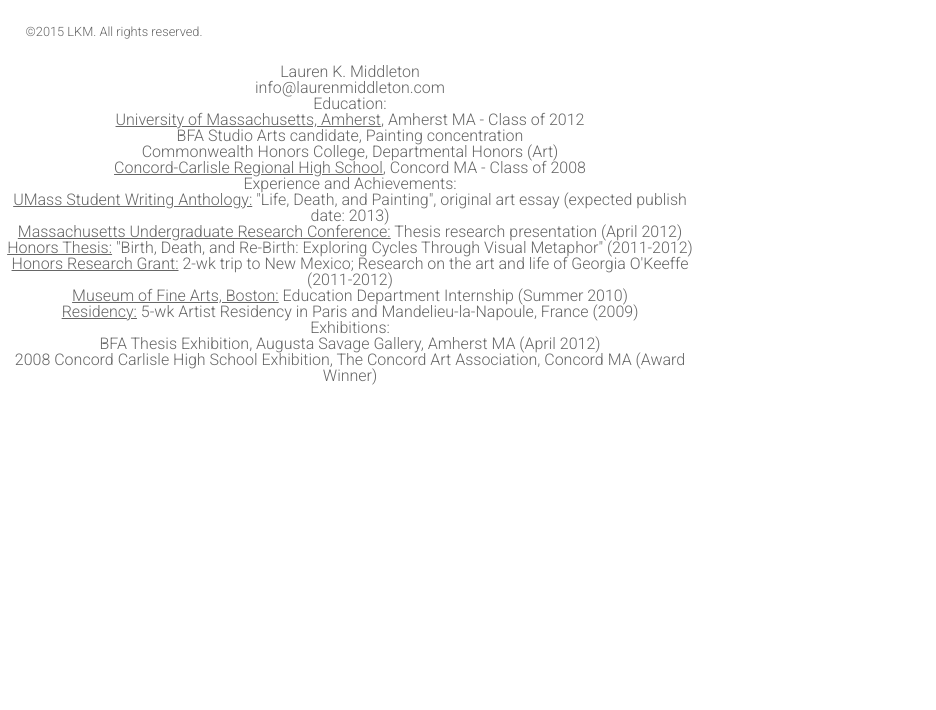
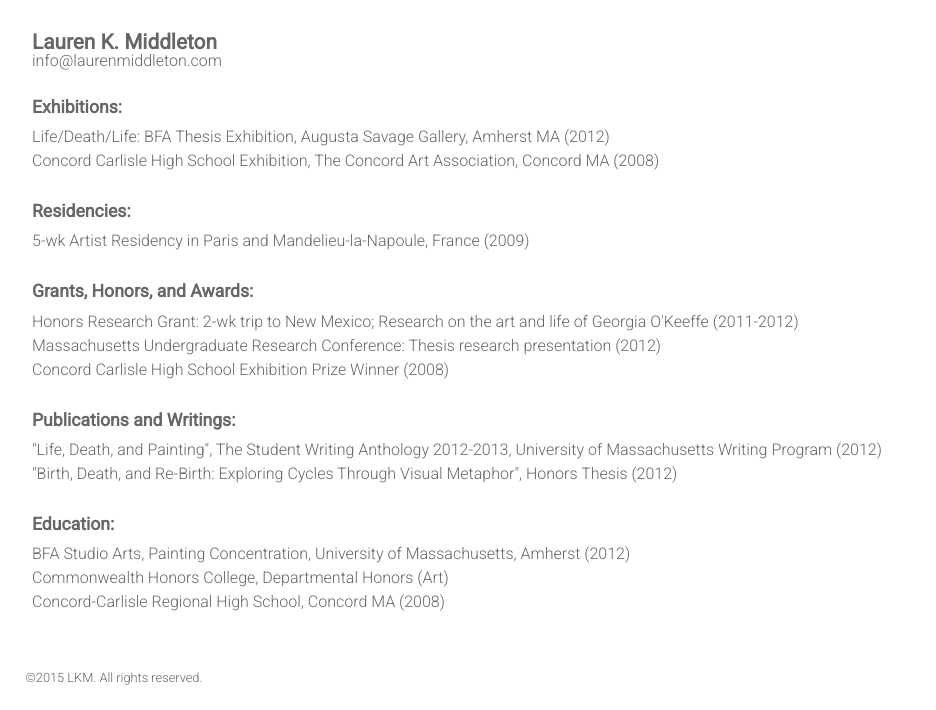
Before and after one commit to lmiddleton/laurenmiddleton.com, a PHP site: page /resume.php in a window 1280 px wide. Shown: the part 121-831 px from the top of the page, without its empty margins (0-936 px from the left). Before the commit the page ends 506 px from the top, so only its background shows below. Run offline with PHP 8.4, Linux system fonts and the light colour scheme.

Commit message:
fixed resume format

```diff
--- a/laurenmiddleton.com/css/styles.css
+++ b/laurenmiddleton.com/css/styles.css
@@ -2,6 +2,18 @@
 	font-family: 'Roboto', sans-serif;
 	font-weight: 300;
 	color: #666666;
+}
+
+h2 {
+	font-size: 1.3em;
+	font-weight: bold;
+}
+
+h3 {
+	margin-bottom: 0.5em;
+	margin-top: 1.7em;
+	font-size: 1.1em;
+	font-weight: bold;
 }
 
 a:link {
@@ -19,6 +31,11 @@
 
 ul.basic {
 	list-style-type: none;
+}
+
+ul.resume li {
+	list-style-type: none;
+	line-height: 1.5em;
 }
 
 ul.inline li {
--- a/laurenmiddleton.com/header.php
+++ b/laurenmiddleton.com/header.php
@@ -1,7 +1,7 @@
 <div class="header">
-    <div>
+    <h1>
 	   <img src="name_banner.jpg" alt="Lauren Middleton">
-    </div>
+    </h1>
     <ul class="basic inline" style="margin-top: 0.5em;">
     	<li>
         	<a href="index.php">Home</a>
--- a/laurenmiddleton.com/resume.php
+++ b/laurenmiddleton.com/resume.php
@@ -6,80 +6,50 @@
 </head>
 
 <body>
-<table width="700" align="center" cellpadding="4" bordercolor="#ECECEC" id="maincontent" vspace="50">
 
   <?php include 'header.php';?>
 
-  <tr>
-    <td colspan="3" align="center" valign="middle" bordercolor="#FFFFFF" class="caption">
-      <div align="center">
-        <table width="700" border="0" align="center" cellpadding="4">
-          <tr>
-            <td width="318" style="text-align: center">
-              <p class="caption">
-                <strong>Lauren K. Middleton</strong>
-                <br>
-                <em><a href="mailto:info@laurenmiddleton.com">info@laurenmiddleton.com</a></em>
-              </p>
-              <p class="caption">
-                <strong>Education:</strong>
-              </p>
-              <p class="caption">
-                <u>University of Massachusetts, Amherst</u>, Amherst MA - Class of 2012
-                <br>
-                BFA Studio Arts candidate, Painting concentration
-                <br>
-                Commonwealth Honors College, Departmental Honors (Art)
-              </p>
-              <p class="caption">
-                <u>Concord-Carlisle Regional High School</u>, Concord MA - Class of 2008
-              </p>
-              <p class="caption">
-                <strong>Experience and Achievements:</strong>
-              </p>
-              <p class="caption">
-                <u>UMass Student Writing Anthology:</u> "Life, Death, and Painting", original art essay (expected publish date: 2013)
-              </p>
-              <p class="caption">
-                <u>Massachusetts Undergraduate Research Conference:</u> Thesis research presentation (April 2012)
-              </p>
-              <p class="caption">
-                <u>Honors Thesis:</u> "Birth, Death, and Re-Birth: Exploring Cycles Through Visual Metaphor" (2011-2012)
-              </p>
-              <p class="caption">
-                <u>Honors Research Grant:</u> 2-wk trip to New Mexico; Research on the art and life of Georgia O'Keeffe (2011-2012)
-              </p>
-              <p class="caption">
-                <u>Museum of Fine Arts, Boston:</u> Education Department Internship (Summer 2010)
-              </p>
-              <p class="caption">
-                <u>Residency:</u> 5-wk Artist Residency in Paris and Mandelieu-la-Napoule, France (2009)
-              </p>
-              <p class="caption">
-                <strong>Exhibitions:</strong>
-              </p>
-              <p class="caption">
-                <em>BFA Thesis Exhibition</em>, Augusta Savage Gallery, Amherst MA (April 2012)
-                <br>
-                <em>2008 Concord Carlisle High School Exhibition</em>, The Concord Art Association, Concord MA (Award Winner)
-              </p>
-            </td>
-          </tr>
-        </table>
-      </div>
-    </td>
-  </tr>
+  <div class="maincontent">
+
+    <p>
+      <h2>Lauren K. Middleton</h2>
+      <a href="mailto:info@laurenmiddleton.com">info@laurenmiddleton.com</a>
+    </p>
+
+    <h3>Exhibitions:</h3>
+    <ul class="resume">
+      <li>Life/Death/Life: BFA Thesis Exhibition, Augusta Savage Gallery, Amherst MA (2012)</li>
+      <li>Concord Carlisle High School Exhibition, The Concord Art Association, Concord MA (2008)</li>
+    </ul>
+
+    <h3>Residencies:</h3>
+    <ul class="resume">
+      <li>5-wk Artist Residency in Paris and Mandelieu-la-Napoule, France (2009)</li>
+    </ul>
+
+    <h3>Grants, Honors, and Awards:</h3>
+    <ul class="resume">
+      <li>Honors Research Grant: 2-wk trip to New Mexico; Research on the art and life of Georgia O'Keeffe (2011-2012)</li>
+      <li>Massachusetts Undergraduate Research Conference: Thesis research presentation (2012)</li>
+      <li>Concord Carlisle High School Exhibition Prize Winner (2008)</li>
+    </ul>
+
+    <h3>Publications and Writings:</h3>
+    <ul class="resume">
+      <li>"Life, Death, and Painting", The Student Writing Anthology 2012-2013, University of Massachusetts Writing Program (2012)</li>
+      <li>"Birth, Death, and Re-Birth: Exploring Cycles Through Visual Metaphor", Honors Thesis (2012)</li>
+    </ul>
+
+    <h3>Education:</h3>
+    <ul class="resume">
+      <li>BFA Studio Arts, Painting Concentration, University of Massachusetts, Amherst (2012)</li>
+      <li>Commonwealth Honors College, Departmental Honors (Art)</li>
+      <li>Concord-Carlisle Regional High School, Concord MA (2008)</li>
+    </ul>
+
+  </div>
 
   <?php include 'footer.php';?>
 
-</table>
-<br />
-<script src="http://www.google-analytics.com/urchin.js" type="text/javascript">
-</script>
-<script type="text/javascript">
-_uacct = "UA-3411571-1";
-urchinTracker();
-</script>
 </body>
 </html>
-<a href="http://mailhide.recaptcha.net/d?k=01mMPbr11C6AYPUzw4KXTWpA==&amp;c=mkIjaYy6ZbTx-y8jgV2gKsrLeOyMEgHVMZ4ZkU0JHaU=" onClick="window.open('http://mailhide.recaptcha.net/d?k=01mMPbr11C6AYPUzw4KXTWpA==&amp;c=mkIjaYy6ZbTx-y8jgV2gKsrLeOyMEgHVMZ4ZkU0JHaU=', '', 'toolbar=0,scrollbars=0,location=0,statusbar=0,menubar=0,resizable=0,width=500,height=300'); return false;" title="Reveal this e-mail address">
```
